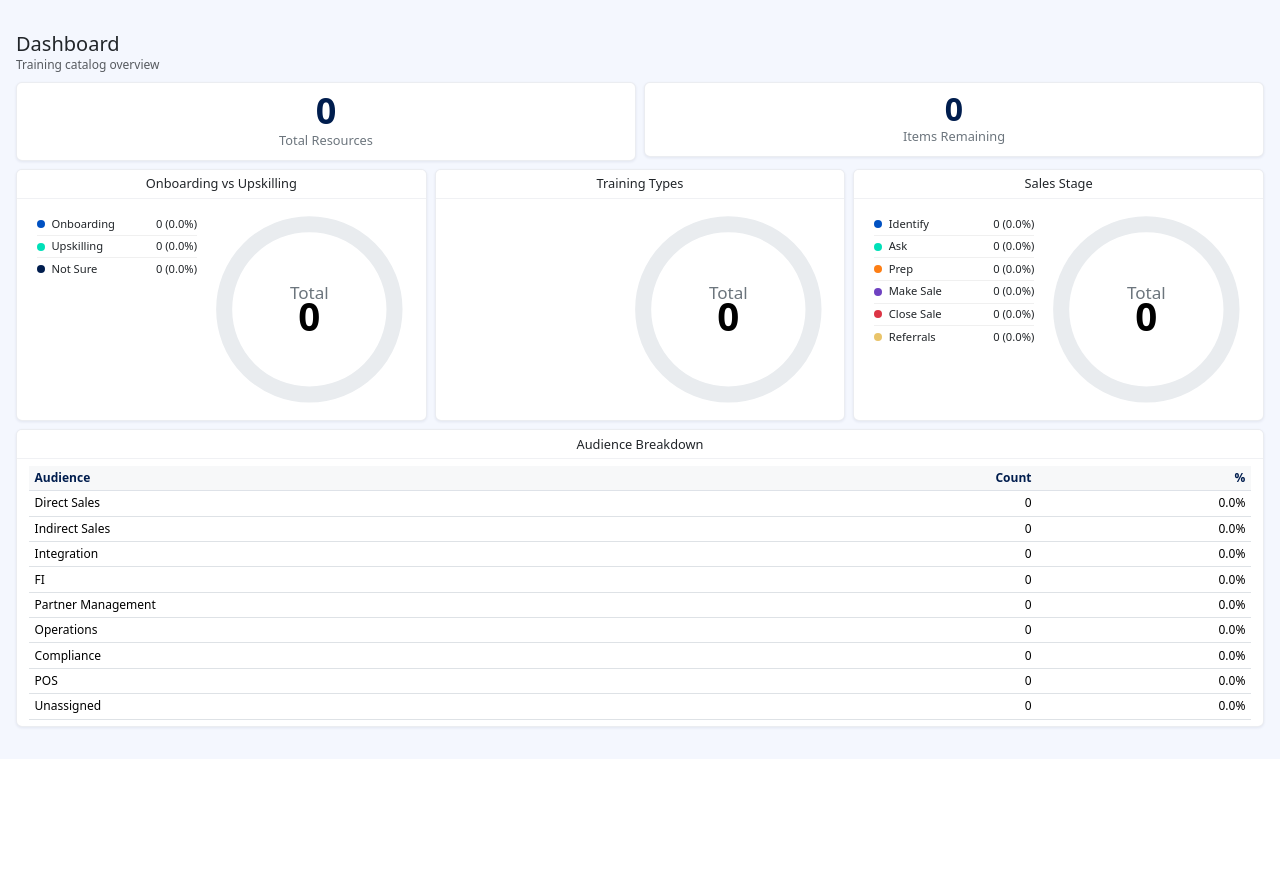
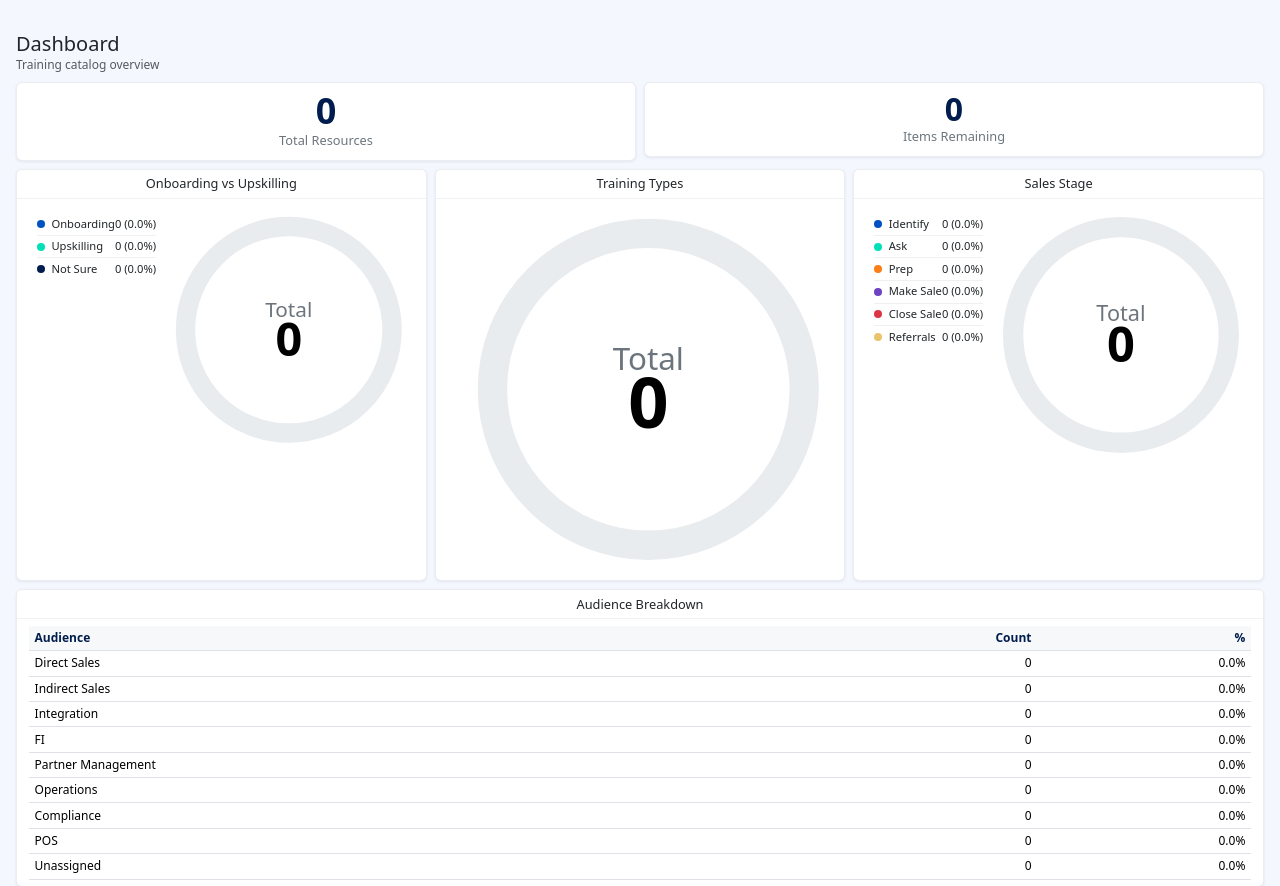
Before and after one commit to juanathanwickston/TCM, a Django app: page /dashboard/ in a window 1280 px wide. Shown: the part 58-944 px from the top of the page. Before the commit the page ends 788 px from the top, so only its background shows below. Run offline with Django 5.2, Linux system fonts and the light colour scheme; the visitor is signed in with stand-in values (Sample User, id 1); data that the repository does not hold is empty; some libraries are stand-ins or nearby versions.

Commit message:
ui: auto-width legends with nowrap, remove chart max-width cap

```diff
--- a/tcm_app/templates/tcm_app/dashboard.html
+++ b/tcm_app/templates/tcm_app/dashboard.html
@@ -48,7 +48,6 @@
     .donut-chart-wrapper {
         flex: 1;
         min-width: 0;
-        max-width: 240px;
         display: flex;
         justify-content: center;
     }
@@ -95,9 +94,9 @@
 
     /* Donut Breakdown Table */
     .donut-breakdown {
-        width: 160px;
         flex-shrink: 0;
         font-size: 0.7rem;
+        white-space: nowrap;
     }
 
     .donut-breakdown-row {
```
